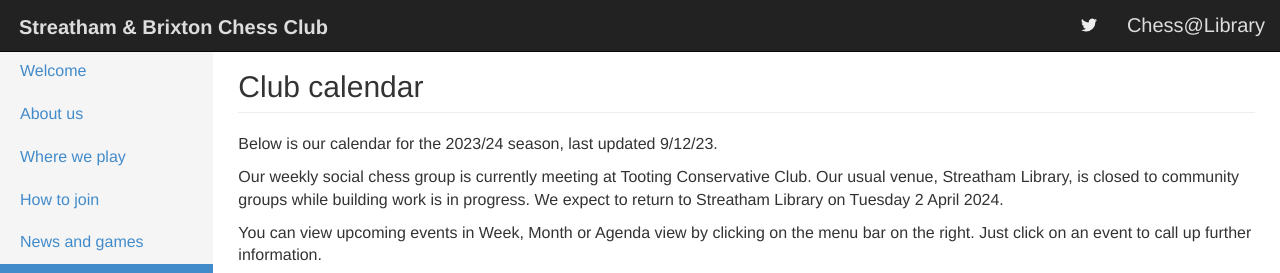
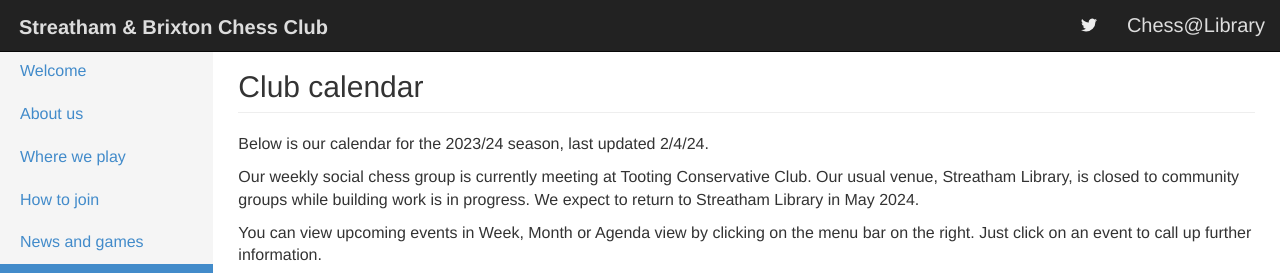
Before and after one commit to streathamchess/streathamchess.github.io, a Jekyll site: the page built from calendar/index.md, in a window 1280 px wide and 1025 px high, cut to the strip 0-273 px from the top of the window. Built offline with Jekyll 4.4.1, drawn with Linux system fonts in a browser that asks for light colours; a script that is not in the unit is left out.

Commit message:
Update index.md

```diff
--- a/calendar/index.md
+++ b/calendar/index.md
@@ -6,9 +6,9 @@ jq_disable: false
 
 
 
-Below is our calendar for the 2023/24 season, last updated 9/12/23.
+Below is our calendar for the 2023/24 season, last updated 2/4/24.
 
-Our weekly social chess group is currently meeting at Tooting Conservative Club. Our usual venue, Streatham Library, is closed to community groups while building work is in progress. We expect to return to Streatham Library on Tuesday 2 April 2024.
+Our weekly social chess group is currently meeting at Tooting Conservative Club. Our usual venue, Streatham Library, is closed to community groups while building work is in progress. We expect to return to Streatham Library in May 2024.
 
 You can view upcoming events in Week, Month or Agenda view by clicking on the menu bar on the right. Just click on an event to call up further information.
 
```
